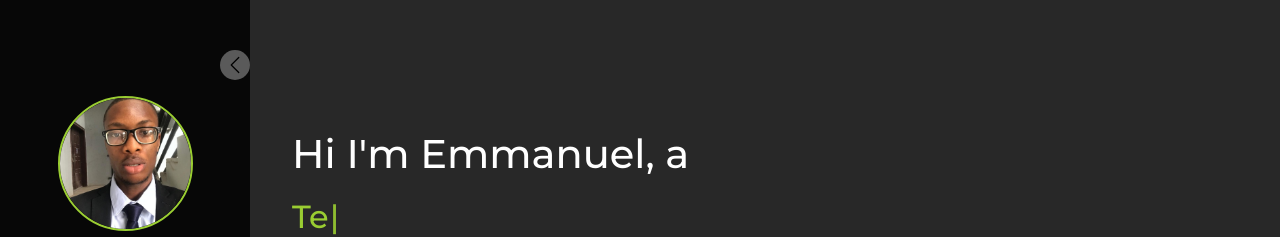
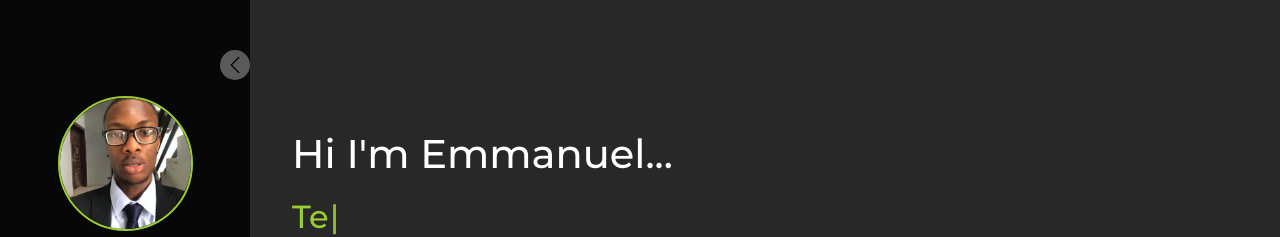
Before and after one commit to Emmychriss/portfolio, a React (Create React App) app: page / in a window 1280 px wide. Shown: the top 237 px of the page. Built offline with nearby package versions, Linux system fonts and the light colour scheme.

Commit message:
added elipses instead

```diff
--- a/src/Components/Home/Home.js
+++ b/src/Components/Home/Home.js
@@ -18,7 +18,7 @@ const Home = (props) => {
 
       <div className="container home-content">
         <Fade top>
-          <h1>Hi I'm Emmanuel, a</h1>
+          <h1>Hi I'm Emmanuel...</h1>
           <h2>
             <Typewritter
               options={{
```
